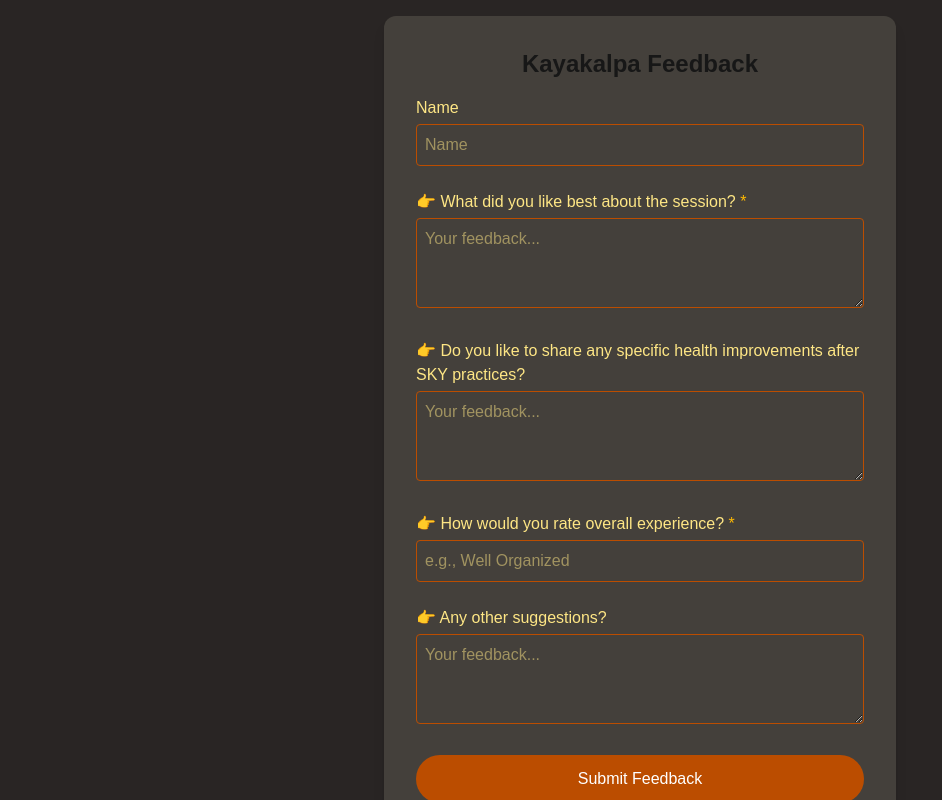
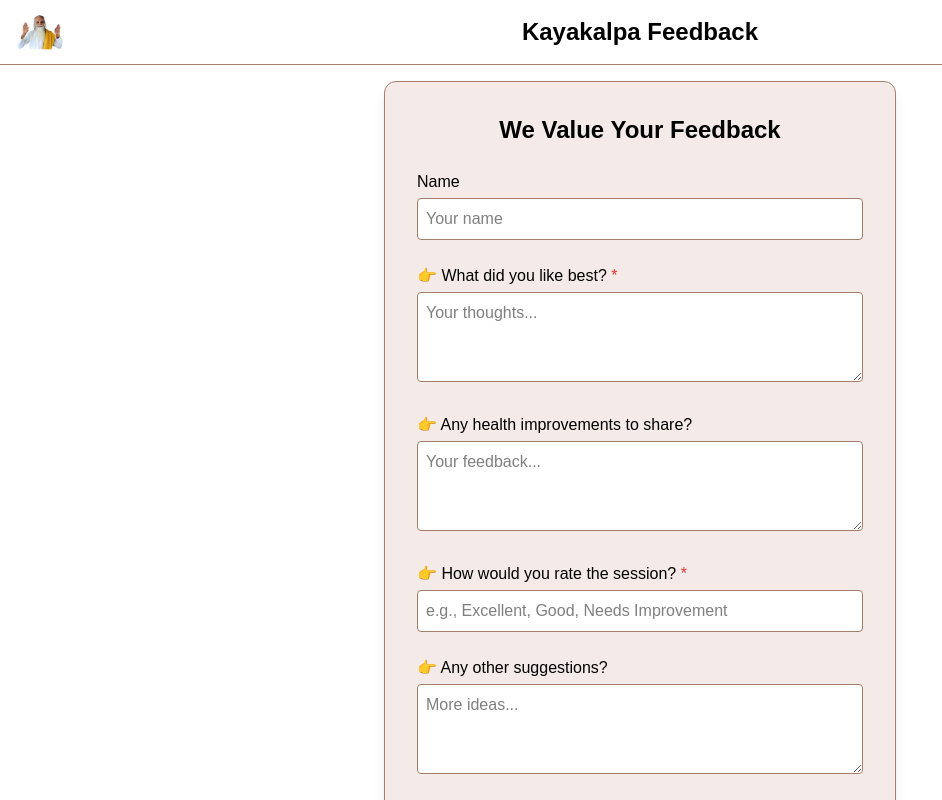
Before and after one commit to Itz-Viggy/Yoga-Registration, a Next.js app: page /review in a window 1280 px wide. Shown: the top 800 px of the page, without its empty margins (0-942 px from the left). Built offline with nearby package versions, Linux system fonts and the light colour scheme.

Commit message:
Header color changes

```diff
--- a/src/app/kkhome/page.tsx
+++ b/src/app/kkhome/page.tsx
@@ -36,7 +36,7 @@ export default function HomePage() {
       {/* Header */}
       <header
         className="w-full py-4 border-b relative"
-        style={{ borderColor: "#a57d6b", backgroundColor: "#a57d6b" }}
+        style={{ borderColor: "#a57d6b", backgroundColor: "white" }}
       >
         <div
           className="absolute left-4 top-1/2 transform -translate-y-1/2 cursor-pointer"
@@ -150,7 +150,7 @@ export default function HomePage() {
                   Payment Steps
                 </button>
                 <button
-                  onClick={() => router.push("/Waiver.pdf")}
+                  onClick={() => window.open("/Waiver.pdf", "_blank")}
                   className="flex-1 py-3 px-4 text-black font-bold rounded-full hover:opacity-90 transition-colors text-lg md:text-xl"
                   style={{ backgroundColor: "#c49d8b" }}
                 >
--- a/src/app/page.tsx
+++ b/src/app/page.tsx
@@ -73,7 +73,7 @@ export default function HomePage() {
                   rel="noopener noreferrer"
                   className="text-black font-bold underline hover:opacity-80"
                 >
-                  Click here for WhatsApp Group
+                  Join Women's WhatsApp Group
                 </a>
               </p>
               <button
@@ -130,7 +130,7 @@ export default function HomePage() {
                     rel="noopener noreferrer"
                     className="text-black font-bold underline hover:opacity-80"
                   >
-                    Click here for WhatsApp Group
+                    Join Men's WhatsApp Group
                   </a>
                 </p>
                 <button
--- a/src/app/pe/page.tsx
+++ b/src/app/pe/page.tsx
@@ -27,7 +27,7 @@ export default function HomePage() {
   return (
     <>
       {/* Header */}
-      <header className="w-full py-4 border-b relative" style={{ borderColor: "#a57d6b", backgroundColor: "#a57d6b", color:"#a57d6b" }}>
+      <header className="w-full py-4 border-b relative" style={{ borderColor: "#a57d6b", backgroundColor: "white", color:"#a57d6b" }}>
         <div className="absolute left-4 top-1/2 transform -translate-y-1/2">
           <Image
             src="/Vethathri-Maharishi-1-removebg-preview.png"
--- a/src/app/register/page.tsx
+++ b/src/app/register/page.tsx
@@ -54,7 +54,7 @@ export default function RegisterPage() {
       {/* Header */}
       <header
         className="w-full py-4 border-b relative"
-        style={{ borderColor: "#a57d6b", backgroundColor: "#a57d6b" }}
+        style={{ borderColor: "#a57d6b", backgroundColor: "white" }}
       >
         <div
           className="absolute left-4 top-1/2 transform -translate-y-1/2 cursor-pointer"
--- a/src/app/register/pe/page.tsx
+++ b/src/app/register/pe/page.tsx
@@ -56,7 +56,7 @@ export default function PhysicalExercisePage() {
       {/* Header */}
       <header
         className="w-full py-4 border-b relative"
-        style={{ borderColor: "#a57d6b", backgroundColor: "#a57d6b", color: "#a57d6b" }}
+        style={{ borderColor: "#a57d6b", backgroundColor: "white", color: "#a57d6b" }}
       >
         <div className="absolute left-4 top-1/2 transform -translate-y-1/2">
           <Image
--- a/src/app/register/step1/page.tsx
+++ b/src/app/register/step1/page.tsx
@@ -19,7 +19,7 @@ export default function Step1Page() {
       {/* Header */}
       <header
         className="w-full py-4 border-b relative"
-        style={{ borderColor: "#a57d6b", backgroundColor: "#a57d6b" }}
+        style={{ borderColor: "#a57d6b", backgroundColor: "white" }}
       >
         <div
           className="absolute left-4 top-1/2 transform -translate-y-1/2 cursor-pointer"
--- a/src/app/register/step2/page.tsx
+++ b/src/app/register/step2/page.tsx
@@ -21,7 +21,7 @@ export default function Step2Page() {
       {/* Header */}
       <header
         className="w-full py-4 border-b relative"
-        style={{ borderColor: "#a57d6b", backgroundColor: "#a57d6b" }}
+        style={{ borderColor: "#a57d6b", backgroundColor: "white" }}
       >
         <div
           className="absolute left-4 top-1/2 transform -translate-y-1/2 cursor-pointer"
--- a/src/app/register/step3/page.tsx
+++ b/src/app/register/step3/page.tsx
@@ -21,7 +21,7 @@ export default function Step3Page() {
       {/* Header */}
       <header
         className="w-full py-4 border-b relative"
-        style={{ borderColor: "#a57d6b", backgroundColor: "#a57d6b" }}
+        style={{ borderColor: "#a57d6b", backgroundColor: "white" }}
       >
         <div
           className="absolute left-4 top-1/2 transform -translate-y-1/2 cursor-pointer"
--- a/src/app/review/page.tsx
+++ b/src/app/review/page.tsx
@@ -2,7 +2,7 @@
 
 import { useState } from "react";
 import { useRouter } from "next/navigation";
-import Image from 'next/image';
+import Image from "next/image";
 
 export default function FeedbackPage() {
   const router = useRouter();
@@ -47,21 +47,43 @@ export default function FeedbackPage() {
   };
 
   return (
-    <>
+    <div className="min-h-screen w-screen flex flex-col bg-white">
 
+      {/* Header */}
+      <header
+        className="w-full py-4 border-b relative"
+        style={{ borderColor: "#a57d6b", backgroundColor: "white" }}
+      >
+        <div
+          className="absolute left-4 top-1/2 transform -translate-y-1/2 cursor-pointer"
+          onClick={() => router.push("/kkhome")}
+        >
+          <Image
+            src="/Vethathri-Maharishi-1-removebg-preview.png"
+            alt="Kayakalpa Logo"
+            width={48}
+            height={48}
+          />
+        </div>
+        <h1 className="text-2xl font-bold text-center text-black">
+          Kayakalpa Feedback
+        </h1>
+      </header>
 
-      <div className="min-h-screen flex items-start justify-center pt-4 bg-stone-800 p-4">
+      {/* Form Section */}
+      <div className="flex-1 flex items-center justify-center p-4">
         <form
           onSubmit={handleSubmit}
-          className="w-full max-w-lg bg-stone-700 p-8 rounded-xl shadow-lg space-y-6"
+          className="w-full max-w-lg p-8 rounded-xl shadow-lg border space-y-6"
+          style={{ backgroundColor: "#f4ebe8", borderColor: "#a57d6b" }}
         >
-          <h2 className="text-2xl font-bold text-white-200 text-center mb-4">
-            Kayakalpa Feedback
+          <h2 className="text-2xl font-bold text-black text-center">
+            We Value Your Feedback
           </h2>
 
           {/* Name */}
           <div>
-            <label htmlFor="name" className="block text-amber-200 mb-1">
+            <label htmlFor="name" className="block text-black mb-1">
               Name
             </label>
             <input
@@ -71,34 +93,36 @@ export default function FeedbackPage() {
               required
               pattern="^[A-Za-z\s\.]+$"
               title="Please enter letters, spaces or dots only"
-              placeholder="Name"
+              placeholder="Your name"
               value={formData.name}
               onChange={handleChange}
-              className="w-full border border-amber-700 bg-stone-700 text-amber-200 p-2 rounded"
+              className="w-full border p-2 rounded bg-white text-black"
+              style={{ borderColor: "#a57d6b" }}
             />
           </div>
 
-          {/* What did you like best */}
+          {/* Liked Best */}
           <div>
-            <label htmlFor="likedBest" className="block text-amber-200 mb-1">
-              👉 What did you like best about the session? <span className="text-amber-400">*</span>
+            <label htmlFor="likedBest" className="block text-black mb-1">
+              👉 What did you like best? <span className="text-red-500">*</span>
             </label>
             <textarea
               id="likedBest"
               name="likedBest"
               required
               rows={3}
-              placeholder="Your feedback..."
+              placeholder="Your thoughts..."
               value={formData.likedBest}
               onChange={handleChange}
-              className="w-full border border-amber-700 bg-stone-700 text-amber-200 p-2 rounded"
+              className="w-full border p-2 rounded bg-white text-black"
+              style={{ borderColor: "#a57d6b" }}
             />
           </div>
 
-          {/* Health improvements */}
+          {/* Improvements */}
           <div>
-            <label htmlFor="improvements" className="block text-amber-200 mb-1">
-              👉 Do you like to share any specific health improvements after SKY practices?
+            <label htmlFor="improvements" className="block text-black mb-1">
+              👉 Any health improvements to share?
             </label>
             <textarea
               id="improvements"
@@ -107,40 +131,43 @@ export default function FeedbackPage() {
               placeholder="Your feedback..."
               value={formData.improvements}
               onChange={handleChange}
-              className="w-full border border-amber-700 bg-stone-700 text-amber-200 p-2 rounded"
+              className="w-full border p-2 rounded bg-white text-black"
+              style={{ borderColor: "#a57d6b" }}
             />
           </div>
 
           {/* Rating */}
           <div>
-            <label htmlFor="rating" className="block text-amber-200 mb-1">
-              👉 How would you rate overall experience? <span className="text-amber-400">*</span>
+            <label htmlFor="rating" className="block text-black mb-1">
+              👉 How would you rate the session? <span className="text-red-500">*</span>
             </label>
             <input
               type="text"
               id="rating"
               name="rating"
               required
-              placeholder="e.g., Well Organized"
+              placeholder="e.g., Excellent, Good, Needs Improvement"
               value={formData.rating}
               onChange={handleChange}
-              className="w-full border border-amber-700 bg-stone-700 text-amber-200 p-2 rounded"
+              className="w-full border p-2 rounded bg-white text-black"
+              style={{ borderColor: "#a57d6b" }}
             />
           </div>
 
-          {/* Other suggestions */}
+          {/* Suggestions */}
           <div>
-            <label htmlFor="suggestions" className="block text-amber-200 mb-1">
+            <label htmlFor="suggestions" className="block text-black mb-1">
               👉 Any other suggestions?
             </label>
             <textarea
               id="suggestions"
               name="suggestions"
               rows={3}
-              placeholder="Your feedback..."
+              placeholder="More ideas..."
               value={formData.suggestions}
               onChange={handleChange}
-              className="w-full border border-amber-700 bg-stone-700 text-amber-200 p-2 rounded"
+              className="w-full border p-2 rounded bg-white text-black"
+              style={{ borderColor: "#a57d6b" }}
             />
           </div>
 
@@ -148,24 +175,27 @@ export default function FeedbackPage() {
             <p className="text-red-500 text-center">{error}</p>
           )}
 
+          {/* Buttons */}
           <div className="space-y-3">
             <button
               type="submit"
               disabled={loading}
-              className="w-full py-3 px-4 bg-amber-700 text-white rounded-full hover:bg-amber-600 transition-colors"
+              className="w-full py-3 px-4 text-black font-bold rounded-full hover:opacity-90 transition-colors text-lg"
+              style={{ backgroundColor: "#c49d8b" }}
             >
               {loading ? "Submitting..." : "Submit Feedback"}
             </button>
             <button
               type="button"
               onClick={handleBack}
-              className="w-full py-3 px-4 bg-amber-700 text-white rounded-full hover:bg-amber-600 transition-colors"
+              className="w-full py-3 px-4 text-black font-bold rounded-full hover:opacity-90 transition-colors text-lg"
+              style={{ backgroundColor: "#c49d8b" }}
             >
               Back
             </button>
           </div>
         </form>
       </div>
-    </>
+    </div>
   );
 }
--- a/src/app/review/pe/page.tsx
+++ b/src/app/review/pe/page.tsx
@@ -54,7 +54,7 @@ export default function FeedbackPage() {
       {/* Header */}
       <header
         className="w-full py-4 border-b relative"
-        style={{ borderColor: "#a57d6b", backgroundColor: "#a57d6b", color: "#a57d6b" }}
+        style={{ borderColor: "#a57d6b", backgroundColor: "white", color: "#a57d6b" }}
       >
         <div className="absolute left-4 top-1/2 transform -translate-y-1/2">
           <Image
```
